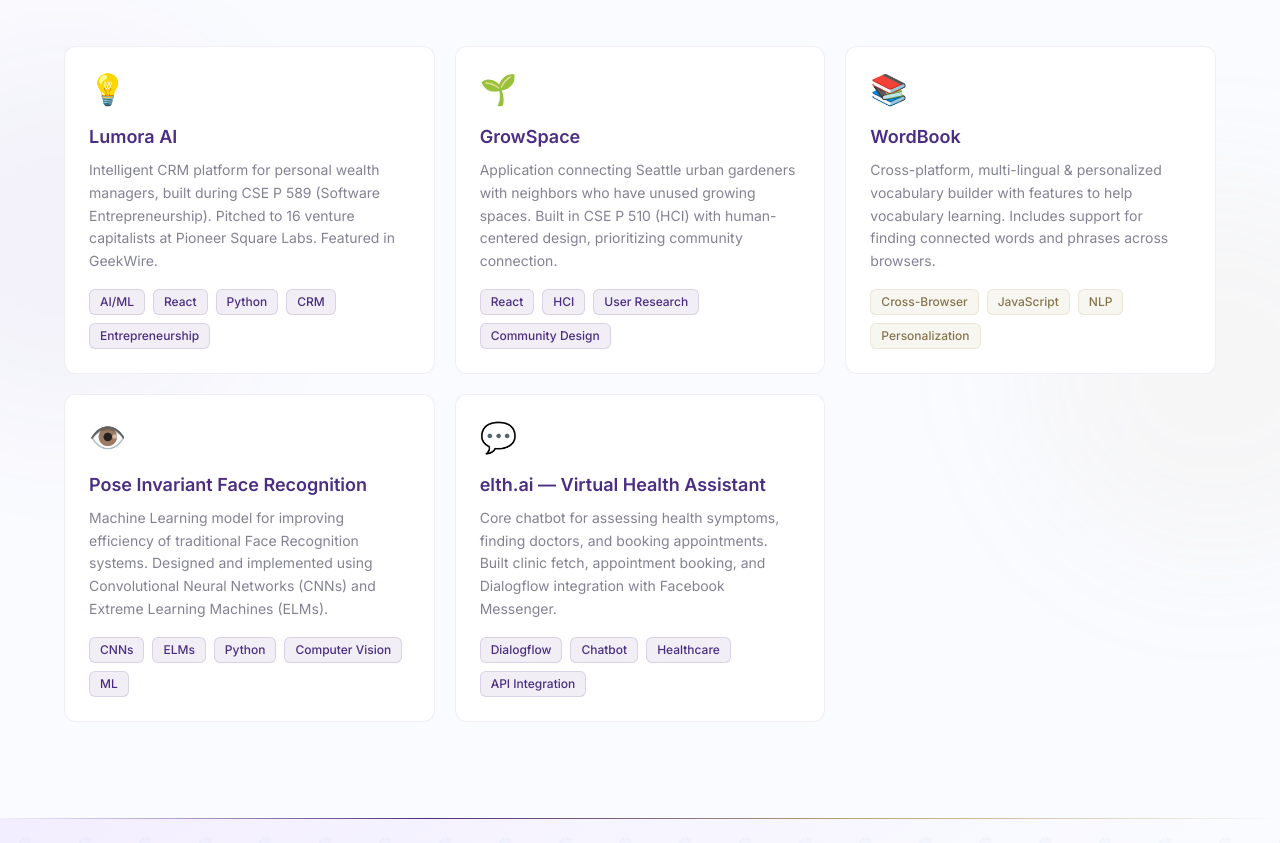
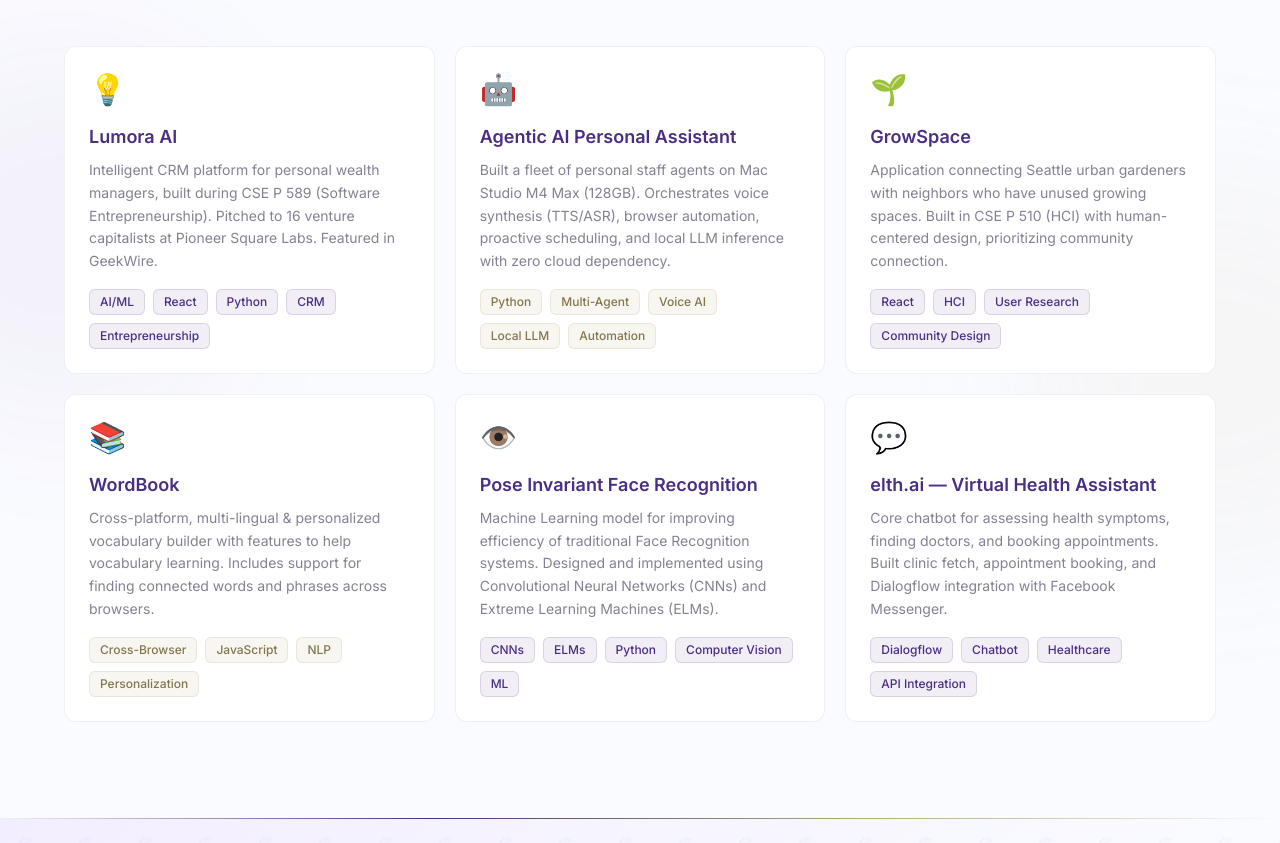
Before and after one commit to sanketgautam/sanketgautam.github.io, a React (Vite) app: page / in a window 1280 px wide. Shown: the part 3280-4123 px from the top of the page. Built offline with nearby package versions, Linux system fonts and the light colour scheme.

Commit message:
feat: restore Agentic AI project with improved description

```diff
--- a/src/components/Projects.jsx
+++ b/src/components/Projects.jsx
@@ -11,15 +11,14 @@
     emoji: '💡',
     color: 'purple',
   },
-  /*
-  title: 'Agentic AI Personal Assistant',
-  description:
-    'Multi-agent AI system running on Mac Studio M4 Max (128GB). Features voice synthesis (TTS/ASR), browser automation, proactive scheduling, and local LLM inference with zero cloud dependency.',
-  tags: ['Python', 'Multi-Agent', 'Voice AI', 'Local LLM', 'Automation'],
-  emoji: '🤖',
-  color: 'gold',
-  link: 'https://github.com/sanketgautam',
-  */
+  {
+    title: 'Agentic AI Personal Assistant',
+    description:
+      'Built a fleet of personal staff agents on Mac Studio M4 Max (128GB). Orchestrates voice synthesis (TTS/ASR), browser automation, proactive scheduling, and local LLM inference with zero cloud dependency.',
+    tags: ['Python', 'Multi-Agent', 'Voice AI', 'Local LLM', 'Automation'],
+    emoji: '🤖',
+    color: 'gold',
+  },
   {
     title: 'GrowSpace',
     description:
```
